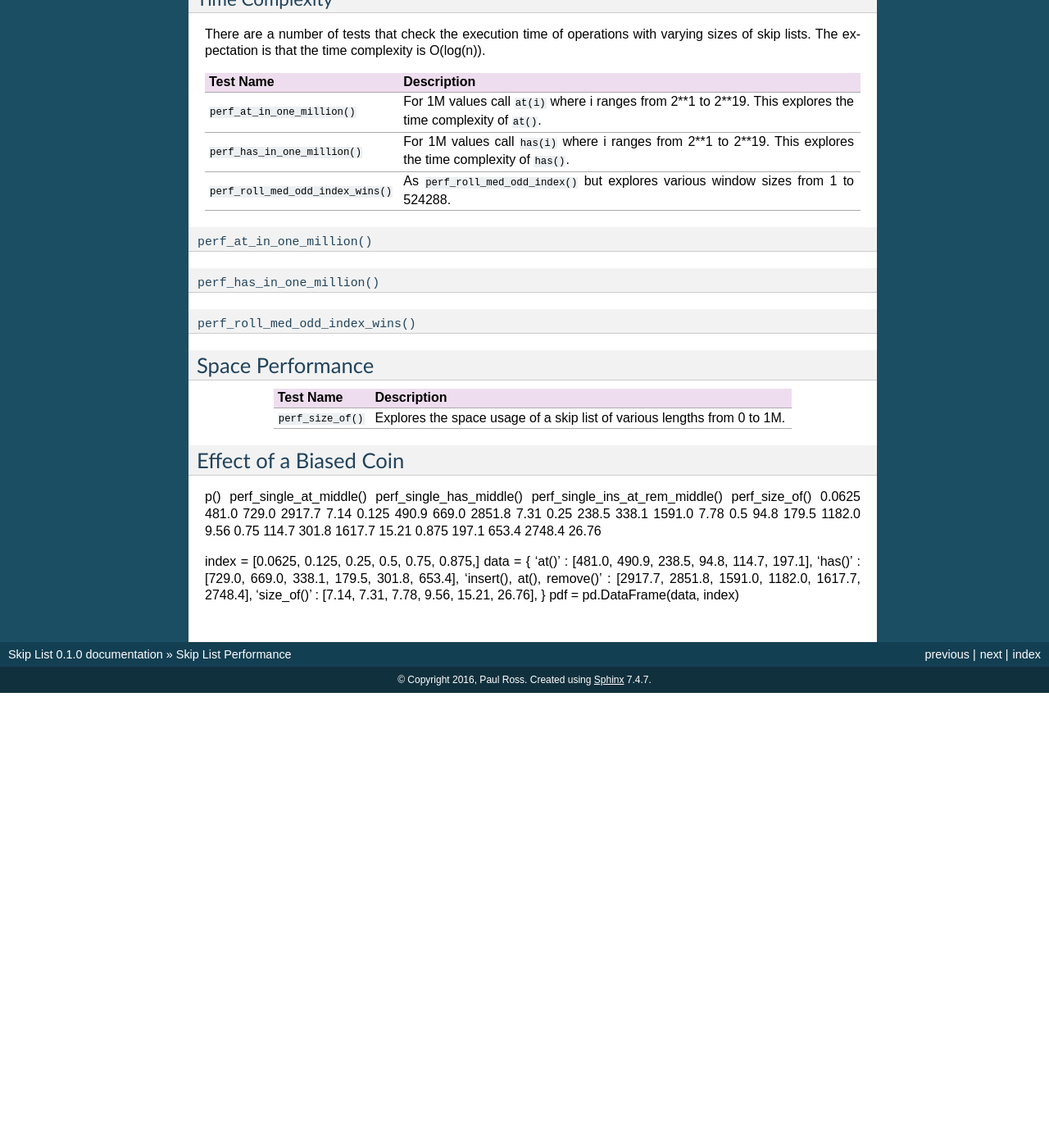
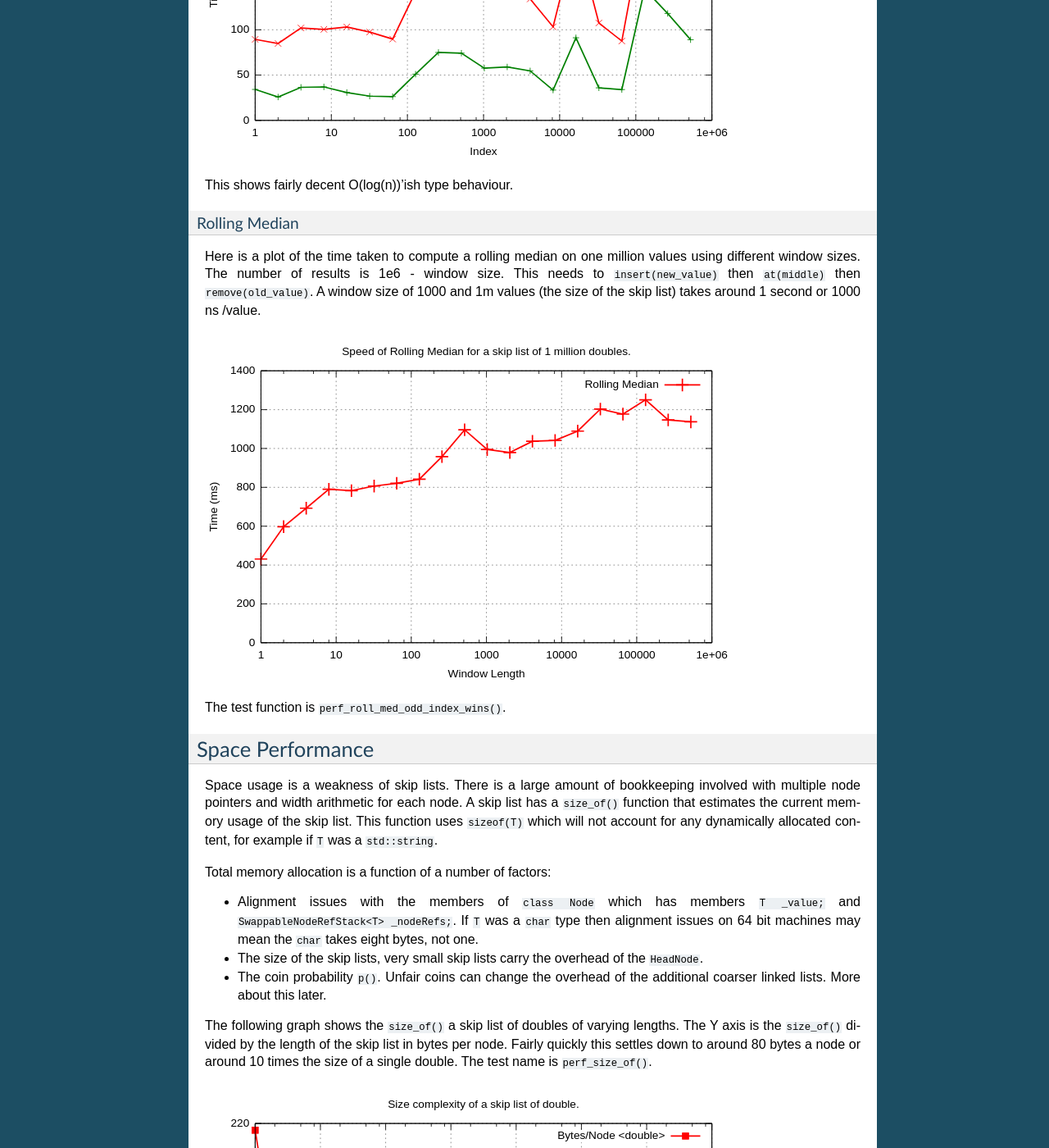
Before and after one commit to paulross/skiplist, a Sphinx documentation site: the page built from docs/source/performance.rst, in a window 1280 px wide and 1400 px high, scrolled down 1682 px. Shown: the whole window at 82% size. Built offline with Sphinx 7.4.7, drawn with Linux system fonts in a browser that asks for light colours; before the commit the page ends 2527 px from its top, so only the background shows below that; some of the changed text lies outside the part shown.

Commit message:
Adds more documentation.

```diff
--- /dev/null
+++ b/docs/source/api.rst
@@ -0,0 +1,232 @@
+.. highlight:: python
+    :linenothreshold: 10
+
+.. highlight:: c
+    :linenothreshold: 10
+
+.. toctree::
+    :maxdepth: 3
+
+***********************************************
+Skip List API
+***********************************************
+
+.. _skiplist-cpp-api-label:
+
+===============================================
+C++ API
+===============================================
+
+-------------------------
+Example in C++
+-------------------------
+
+.. code-block:: cpp
+
+    #include "SkipList.h"
+
+    using namespace ManAHL::SkipList;
+
+    HeadNode<double> sl;
+
+    sl.insert(42.0);
+    sl.insert(21.0);
+    sl.insert(84.0);
+
+    sl.has(42.0) // true
+    sl.size()    // 3
+    sl.at(1)     // 42.0, throws IndexError if index out of range
+
+    sl.remove(21.0); // throws ValueError if value not present
+
+    sl.size()    // 2
+    sl.at(1)     // 84.0
+
+--------------------
+Constructors
+--------------------
+
+There is only one constructor to a ``HeadNode`` and that takes no arguments.
+
+----------------------
+``has(T &val) const;``
+----------------------
+
+Declaration: ``bool has(const T &value) const;``
+
+This returns ``true`` or ``false`` if the skip list has the value val. This is O(log(n)) for well formed skip lists.
+
+----------------------------
+``at(size_t index) const;``
+----------------------------
+
+Declaration: ``const T &at(size_t index) const;``
+
+This returns the value of type ``T`` at the given index. This will throw an ``IndexError`` if the index is >= size of the skip list. This is O(log(n)) for well formed skip lists.
+
+----------------------------------------------------------------
+``at(size_t index, size_t count, std::vector<T> &dest) const;``
+----------------------------------------------------------------
+
+Declaration: ``void at(size_t index, size_t count, std::vector<T> &dest) const;``
+
+This loads a vector of type ``T`` with ``count`` values starting at the given index. This will throw an ``IndexError`` if the index + count is >= size of the skip list. This is O(count * log(n)) for well formed skip lists.
+
+------------------
+``size() const``
+------------------
+
+Declaration: ``size_t size() const;``
+
+Returns the number of items in the skip list.
+
+------------------
+``insert(T &val)``
+------------------
+
+Declaration: ``void insert(const T &value);``
+
+Inserts a copy of ``value`` such that the previous value, if present, is <= ``value`` and the next value is > ``value``.
+
+Finding the place to insert a node follows the has(T &val) algorithm to find the place in the skip list to create a new node.
+Inserts of duplicate values are made after any existing duplicate values.
+All nodes are inserted at level 0 even if the insertion point can be seen at a higher level.
+The search for an insertion location creates a recursion stack that, when unwound, updates the traversed nodes {width, Node<T>*} data.
+Once an insert position is found a Node is created whose height is determined by repeatedly tossing a virtual coin until 'tails' is found.
+This node initially has all node references to be to itself (this), and the widths set to 1 for level 0 and 0 for the remaining levels, they will be used to sum the widths at one level down.
+On recursion ('left') each node adds its width to the new node at the level above the current level.
+On moving up a level the current node swaps its width and node pointer with the new node at that new level.
+
+------------------
+``remove(T &val)``
+------------------
+
+Declaration: ``void remove(const T &value);``
+
+Removes the value from the skip list. This will throw an ``ValueError`` if the value is not present.
+
+If there are duplicate values the last one is removed first, this is for symmetry with insert().
+Essentially this is the same as insert() but once the node is found the insert() updating algorithm is reversed and the node deleted.
+
+
+-------------------------------------
+Specialised APIs
+-------------------------------------
+
+^^^^^^^^^^^^^^^^^^^^^^^^^^
+``height() const``
+^^^^^^^^^^^^^^^^^^^^^^^^^^
+
+Declaration: ``size_t height() const;``
+
+Returns the number of linked lists that make up the skip list. Minimum 1.
+
+^^^^^^^^^^^^^^^^^^^^^^^^^^^^^^^^^^^^
+``height(size_t idx) const``
+^^^^^^^^^^^^^^^^^^^^^^^^^^^^^^^^^^^^
+
+Declaration: ``size_t height(size_t idx) const;``
+
+Returns the number of linked lists that a particular node at index ``idx`` participates in. Will throw a IndexError if idx is >= size of the skip list. Minimum 1.
+
+^^^^^^^^^^^^^^^^^^^^^^^^^^^^^^^^^^^^^^^^^^^^
+``width(size_t idx, size_t level) const``
+^^^^^^^^^^^^^^^^^^^^^^^^^^^^^^^^^^^^^^^^^^^^
+
+Declaration: ``size_t width(size_t idx, size_t level) const;``
+
+Returns the number of nodes a node reference skips for the node at ``idx`` and the level at ``level``. Will throw a IndexError if idx is >= size of the skip list or ``level`` >= the node height. Minimum 1.
+
+^^^^^^^^^^^^^^^^^^^^^^^^^^^^^^^^^^^^^^^^^^^^^^^^^^^^^^^^
+``dotFile(std::ostream &os) const``
+^^^^^^^^^^^^^^^^^^^^^^^^^^^^^^^^^^^^^^^^^^^^^^^^^^^^^^^^
+
+Declaration: ``void dotFile(std::ostream &os) const;``
+
+Writes a representation of the current state of the skip is as a fragment of a DOT file to the stream ``os`` as a ``subgraph``.
+
+Internally the ``HeadNode`` keeps a count of how many times this has been called. The first time this function is called writes the preamble of DOT file as well as the subgraph.
+
+Writing to ``os`` before or between ``dotFile()`` calls may produce undefined DOT format files.
+
+Here is an example of using this method:
+
+.. code-block:: cpp
+
+    #include "SkipList.h"
+
+    ManAHL::SkipList::HeadNode<double> sl;
+    sl.insert(42.0);
+    sl.insert(84.0);
+    sl.insert(21.0);
+    sl.insert(100.0);
+    sl.insert(12.0);
+    sl.dotFile(std::cout);
+    sl.dotFileFinalise(std::cout);
+
+There are examples of code that performs this in *src/cpp/main.cpp*
+
+There are examples of the result in :ref:`skiplist-visualisation-label`
+
+This method requires the macro ``INCLUDE_METHODS_THAT_USE_STREAMS`` to be defined.
+
+^^^^^^^^^^^^^^^^^^^^^^^^^^^^^^^^^^^^^^^^^^^^^^^^^^^^^^^^^^
+``dotFileFinalise(std::ostream &os) const``
+^^^^^^^^^^^^^^^^^^^^^^^^^^^^^^^^^^^^^^^^^^^^^^^^^^^^^^^^^^
+
+Declaration: ``void dotFileFinalise(std::ostream &os) const;``
+
+Writing to ``os`` after ``dotFileFinalise()`` produces may produce undefined DOT format files.
+
+This method requires the macro ``INCLUDE_METHODS_THAT_USE_STREAMS`` to be defined.
+
+^^^^^^^^^^^^^^^^^^^^^^^^^^^^^^^^^^^^^^^^^^^^^^^
+``lacksIntegrity() const;``
+^^^^^^^^^^^^^^^^^^^^^^^^^^^^^^^^^^^^^^^^^^^^^^^
+
+Declaration: ``IntegrityCheck lacksIntegrity() const;``
+
+Returns non-zero if the integrity of this data structure is compromised.
+The return values are defined in *src/cpp/IntegrityEnums.h*
+This is a thorough but expensive check!
+
+^^^^^^^^^^^^^^^^^^^^^^^^^^^^^^^^^^
+``size_of() const``
+^^^^^^^^^^^^^^^^^^^^^^^^^^^^^^^^^^
+
+Declaration: ``size_t size_of() const;``
+
+Estimate of the number of bytes used by the skip list. This will not include any dynamically allocated memory such as used by ``std::string``.
+
+.. _skiplist-python-api-label:
+
+===============================================
+Python API
+===============================================
+
+-------------------------
+Example in Python
+-------------------------
+
+.. code-block:: python
+
+    import cSkipList
+
+    sl = cSkipList.PySkipList(float)
+
+    sl.insert(42.0)
+    sl.insert(21.0)
+    sl.insert(84.0)
+
+    sl.has(42.0) # True
+    sl.size()    # 3
+    sl.at(1)     # 42.0
+
+    sl.has(42.0) # True
+    sl.size()    # 3
+    sl.at(1)     # 42.0, raises IndexError if index out of range
+
+    sl.remove(21.0); # raises ValueError if value not present
+
+    sl.size()    # 2
+    sl.at(1)     # 84.0
--- a/docs/source/index.rst
+++ b/docs/source/index.rst
@@ -9,10 +9,11 @@ SkipList documentation
 Contents:
 
 .. toctree::
-   :maxdepth: 2
+   :maxdepth: 3
 
    introduction
    design
+   api
    performance
    visualisations
    biased_coins
--- a/docs/source/introduction.rst
+++ b/docs/source/introduction.rst
@@ -9,9 +9,9 @@
 
 .. _introduction-label:
 
-**************************************
+======================================
 Introduction
-**************************************
+======================================
 
 A skip list is a singly linked list of ordered nodes where each node participates in a subset of, sparser, linked lists. These additional 'sparse' linked lists provide rapid indexing and mutation of the underlying linked list. A skip list is a probabilistic data structure using a random function to determine how many 'sparse' linked lists any particular node participates in.
 
@@ -29,7 +29,7 @@ This project contains a Skip List implementation in C++ with Python bindings.
 * Works with any C++ type <T> that has comparison operators.
 * No capacity restrictions apart from available memory.
 * Heavily performance tested.
-* Aimed at performing fast rolling median but can do rolling percentile equally well.
+* Aimed at performing fast rolling median but can do any rolling fraction.
 * Functional tests at both the C++ and Python level.
 * Deterministic tests of a probablistic data structure.
 * The C++ skip list has exhaustive internal integrity checks.
--- a/docs/source/performance.rst
+++ b/docs/source/performance.rst
@@ -50,7 +47,15 @@ The performance test mostly work on a skip list of type ``double`` that has 1 mi
 Mutating operations: ``insert()``, ``remove()``
 -------------------------------------------------
 
-These operations on a skip list containing 1 million doubles is typically 450 ns (2.2 million operations per second).
+These operations depend on the size of the skip list. For one containing 1 million doubles each operation is typically 450 ns (2.2 million operations per second).
+
+Here is a graph showing the cost of the *combined* ``insert()`` plus ``remove()`` of a value in the middle of the list, both as time in (ns) and rate per second.
+The test functions ``perf_single_ins_rem_middle_vary_length()``.
+
+.. image:: plots/perf_ins_rem_mid.svg
+    :width: 640
+
+This shows good O(log(n)) behaviour where n is the skip list size.
 
 -------------------------------------------------
 Indexing operations: ``at()``, ``has()``
@@ -58,72 +63,142 @@ Indexing operations: ``at()``, ``has()``
 
 These operations on a skip list containing 1 million doubles is typically 220 ns (4.6 million operations per second).
 
+^^^^^^^^^^^^^^^^^^^^^^^^^^^^^^^^^^^^^^^^^^^^^^^^^^^^^
+vs Location
+^^^^^^^^^^^^^^^^^^^^^^^^^^^^^^^^^^^^^^^^^^^^^^^^^^^^^
 
--------------------------------------------------
+Here is plot of the time taken to execute ``at()`` or ``has()`` on a skip list of 1 million doubles where the X-axis is the position in the skip list of the found double.
+The test functions are respectively ``perf_at_in_one_million()`` and ``perf_has_in_one_million()``.
+
+
+.. image:: plots/perf_at_has.svg
+    :width: 640
+
+This shows fairly decent O(log(n))'ish type behaviour.
+
+^^^^^^^^^^^^^^^^^^^^^^^^^^^^^^^^^^^
+Rolling Median
+^^^^^^^^^^^^^^^^^^^^^^^^^^^^^^^^^^^
+
+Here is a plot of the time taken to compute a rolling median on one million values using different window sizes. The number of results is 1e6 - window size. This needs to ``insert(new_value)`` then ``at(middle)`` then ``remove(old_value)``. A window size of 1000 and 1m values (the size of the skip list) takes around 1 second or 1000 ns /value.
+
+.. image:: plots/perf_roll_med_odd_index_wins.svg
+    :width: 640
+
+The test function is ``perf_roll_med_odd_index_wins()``.
+
+====================================
+Space Performance
+====================================
+
+Space usage is a weakness of skip lists. There is a large amount of bookkeeping involved with multiple node pointers and width arithmetic for each node. A skip list has a ``size_of()`` function that estimates the current memory usage of the skip list. This function uses ``sizeof(T)`` which will not account for any dynamically allocated content, for example if ``T`` was a ``std::string``.
+
+Total memory allocation is a function of a number of factors:
+
+* Alignment issues with the members of ``class Node`` which has members ``T _value;`` and ``SwappableNodeRefStack<T> _nodeRefs;``. If ``T`` was a ``char`` type then alignment issues on 64 bit machines may mean the ``char`` takes eight bytes, not one.
+* The size of the skip lists, very small skip lists carry the overhead of the ``HeadNode``.
+* The coin probability ``p()``. Unfair coins can change the overhead of the additional coarser linked lists. More about this later.
+
+The following graph shows the ``size_of()`` a skip list of doubles of varying lengths. The Y axis is the ``size_of()`` divided by the length of the skip list in bytes per node. Fairly quickly this settles down to around 80 bytes a node or around 10 times the size of a single double. The test name is ``perf_size_of()``.
+
+.. image:: plots/perf_size_of.svg
+    :width: 640
+
+
+---------------------------------------------
+Height Distribution
+---------------------------------------------
+
+This graph shows the height growth of the skip list where the height is the number of additional coarse linked lists. It should grow in a log(n) fashion and it does. It is not monotonic as this skip list is a probabilistic data structure.
+
+.. image:: plots/perf_height_size.svg
+    :width: 640
+
+
+.. _performance-biased-coins-label:
+
+====================================
+Effect of a Biased Coin
+====================================
+
+The default compilation of the skip list uses a fair coin. The coin toss is determined by ``tossCoin()`` in *SkipList.cpp* which has the following implementation:
+
+.. code-block:: c
+
+    bool tossCoin() {
+        return rand() < RAND_MAX / 2;
+    }
+
+The following biases can be introduced with these return statements:
+
+=================================== ================================================================
+p()                                 Return statement
+=================================== ================================================================
+6.25%                               ``return rand() < RAND_MAX / 16;``
+12.5%                               ``return rand() < RAND_MAX / 8;``
+25%                                 ``return rand() < RAND_MAX / 4;``
+50%                                 ``return rand() < RAND_MAX / 2;``
+75%                                 ``return rand() < RAND_MAX - RAND_MAX / 4;``
+87.5%                               ``return rand() < RAND_MAX - RAND_MAX / 8;``
+=================================== ================================================================
+
+For visualising what a skip list looks like with a biased coin see :ref:`biased-coins-label`
+
+------------------------------------
+Time Performance
+------------------------------------
+
+The following graph plots the time cost of ``at(middle)``, ``has(middle_value)``, ``insert(), at(), remove()`` and the rolling median (window size 101) all on a 1 million long skip list of doubles against ``p()`` the probability of the coin toss being heads. The time cost is normalised to ``p(0.5)``.
+
+.. image:: plots/biased_coin_effect.svg
+    :width: 640
+
+Reducing ``p()`` reduces the number of coarser linked lists that help speed up the search so it is expected that the performance would deteriorate. If ``p()`` was zero the skip list would be, effectively, a singly linked list with O(n) search performance. I do not understand why the rolling median performance appears to improve slightly when the rolling median is really just an ``insert(), at(), remove()`` operation.
+
+Increasing ``p()`` increases the number of coarser linked lists that might be expected to speed up the search. This does not do so in practice, possible explanations are:
+
+* The increased cost of creating a node
+* The increased memory usage (see next section)
+* Poor locality of reference of the nodes.
+
+------------------------------------
+Space Performance
+------------------------------------
+
+The result of ``p()`` greatly influences the space used as it directly affects the number of coarser linked lists created. In practice a reduction of ``p()`` provides some small space improvement.
+
+.. image:: plots/biased_coin_effect_size_of.svg
+    :width: 640
+
+If the skip list was highly optimised for rolling median operations it might be worth experimenting with ``p(0.25)`` or even ``p(0.125)`` and evaluate the time/space requirements but otherwise there seems no reason, in the general case, to use anything but ``p(0.5)``.
+
+
+===============================
 Detailed Performance
--------------------------------------------------
+===============================
 
 The performance test function names all start with ``perf_...`` and are as follows. The skip list type is ``<double>``. In the table below 1M means mega, i.e. 2**20 or 1024*1024 or 1048576:
 
-.. =================================== ================================================================
-.. Test Name                           Description
-.. =================================== ================================================================
-.. ``perf_single_insert_remove()``     With an empty skip list add one item and remove it.
-.. ``perf_large_skiplist_ins_only()``  Starting with an empty skiplist append 1 million values.
-.. ``perf_large_skiplist_ins_rem()``   Starting with an empty skiplist append 1 million values then
-..                                     remove the first (lowest) value until the skip list is empty.
-.. ``perf_single_ins_rem_middle()``    With a skiplist of 1 million values insert the
-..                                     middle value (i.e. 500,000.0) and remove it.
-.. ``perf_single_at_middle()``         With a skiplist of 1 million values find the middle value.
-.. ``perf_single_has_middle()``        With a skiplist of 1 million values test for the middle value.
-.. ``perf_single_ins_at_rem_middle()`` With a skiplist of 1 million values call ``insert(v)``,
-..                                     ``at(500000)`` and ``remove(v)`` where ``v`` corresponds to
-..                                     the middle value. This simulates the actions of a rolling
-..                                     median.
-.. ``perf_median_sliding_window()``    Simulate a rolling median of 100 values. Create an
-..                                     initially empty skip list. For each of 10,000 random values
-..                                     insert the value into the skip list. For indecies > 100 extract
-..                                     the middle value from the skip list as the median then remove
-..                                     the i-100 value from the skip list.
-.. ``perf_1m_median_values()``         Simulate a rolling median of 101 values. Similar to
-..                                     ``perf_median_sliding_window()`` but uses 1 million values.
-.. ``perf_1m_medians_1000_vectors()``  Simulate a rolling median of 101 values. Similar to
-..                                     ``perf_1m_median_values()`` but uses 1000 values repeated
-..                                     1000 times.
-.. ``perf_simulate_real_use()``        Simulate a rolling median of 200 values. Similar to
-..                                     ``perf_1m_medians_1000_vectors()`` but uses 8000 values repeated
-..                                     8000 times i.e. the rolling median of 8000x8000 array.
-.. ``perf_at_in_one_million()``        For 1M values call ``at(i)`` where i ranges from 2**1 to 2**19.
-..                                     This explores the time complexity of ``at()``.
-.. ``perf_has_in_one_million()``       For 1M values call ``has(i)`` where i ranges from 2**1 to 2**19.
-..                                     This explores the time complexity of ``has()``.
-.. ``perf_roll_med_odd_index()``       Tests the time cost of ``ManAHL::RollingMedian::odd_index`` for
-..                                     1 million values and a window size of 101.
-.. ``perf_roll_med_odd_index_wins()``  As ``perf_roll_med_odd_index()`` but explores various window
-..                                     sizes from 1 to 524288.
-.. ``perf_size_of()``                  Explores the space usage of a skip list of various lengths from
-..                                     0 to 1M.
-.. =================================== ================================================================
 
 =================================== =========================================== =========== ========
 Test Name                           Measure                                     Time/value  Rate
 =================================== =========================================== =========== ========
 ``perf_single_insert_remove()``     With an empty skip list                     240 ns      4.1 M/s
                                     add one item and remove it.
-``perf_large_skiplist_ins_only()``  Starting with an empty skiplist append 1    740 ns      1.3 M/s
+``perf_large_skiplist_ins_only()``  Starting with an empty skip list append 1   740 ns      1.3 M/s
                                     million values.
-``perf_large_skiplist_ins_rem()``   Starting with an empty skiplist append 1    900 ns      1.1 M/s
+``perf_large_skiplist_ins_rem()``   Starting with an empty skip list append 1   900 ns      1.1 M/s
                                     million values then remove the first
                                     (lowest) value until the skip list is
                                     empty.
-``perf_single_ins_rem_middle()``    With a skiplist of 1 million values insert  1200 ns     0.85 M/s
+``perf_single_ins_rem_middle()``    With a skip list of 1 million values insert 1200 ns     0.85 M/s
                                     the middle value (i.e. 500,000.0) and
                                     remove it.
-``perf_single_at_middle()``         With a skiplist of 1 million values find    220 ns      4.6 M/s
+``perf_single_at_middle()``         With a skip list of 1 million values find   220 ns      4.6 M/s
                                     the middle value.
-``perf_single_has_middle()``        With a skiplist of 1 million values test    210 ns      4.8 M/s
+``perf_single_has_middle()``        With a skip list of 1 million values test   210 ns      4.8 M/s
                                     for the middle value.
-``perf_single_ins_at_rem_middle()`` With a skiplist of 1 million values call    1400 ns     0.7 M/s
+``perf_single_ins_at_rem_middle()`` With a skip list of 1 million values call   1400 ns     0.7 M/s
                                     ``insert(v)``, ``at(500000)`` and
                                     ``remove(v)`` where ``v`` corresponds to
                                     the middle value. This simulates the
@@ -171,55 +246,3 @@ Test Name                           Description
 ``perf_roll_med_odd_index_wins()``  As ``perf_roll_med_odd_index()`` but explores various window
                                     sizes from 1 to 524288.
 =================================== ================================================================
-
-
-^^^^^^^^^^^^^^^^^^^^^^^^^^^^^^^^^^^
-``perf_at_in_one_million()``
-^^^^^^^^^^^^^^^^^^^^^^^^^^^^^^^^^^^
-
-^^^^^^^^^^^^^^^^^^^^^^^^^^^^^^^^^^^
-``perf_has_in_one_million()``
-^^^^^^^^^^^^^^^^^^^^^^^^^^^^^^^^^^^
-
-^^^^^^^^^^^^^^^^^^^^^^^^^^^^^^^^^^^
-``perf_roll_med_odd_index_wins()``
-^^^^^^^^^^^^^^^^^^^^^^^^^^^^^^^^^^^
-
-
-
-
-
-====================================
-Space Performance
-====================================
-
-=================================== ================================================================
-Test Name                           Description
-=================================== ================================================================
-``perf_size_of()``                  Explores the space usage of a skip list of various lengths from
-                                    0 to 1M.
-=================================== ================================================================
-
-
-====================================
-Effect of a Biased Coin
-====================================
-
-
-
-p()	perf_single_at_middle()	perf_single_has_middle()	perf_single_ins_at_rem_middle()	perf_size_of()
-0.0625	481.0	729.0	2917.7	7.14
-0.125	490.9	669.0	2851.8	7.31
-0.25	238.5	338.1	1591.0	7.78
-0.5	94.8	179.5	1182.0	9.56
-0.75	114.7	301.8	1617.7	15.21
-0.875	197.1	653.4	2748.4	26.76
-
-index = [0.0625, 0.125, 0.25, 0.5, 0.75, 0.875,]
-data = {
-'at()' : [481.0, 490.9, 238.5, 94.8, 114.7, 197.1],
-'has()' : [729.0, 669.0, 338.1, 179.5, 301.8, 653.4],
-'insert(), at(), remove()' : [2917.7, 2851.8, 1591.0, 1182.0, 1617.7, 2748.4],
-'size_of()' : [7.14, 7.31, 7.78, 9.56, 15.21, 26.76],
-}
-pdf = pd.DataFrame(data, index)
```
Also changed, not shown: other parts of docs/source/performance.rst (+3 -6 lines), docs/source/biased_coins.rst (+15 -13 lines), docs/source/design.rst (+18 -38 lines), docs/source/visualisations.rst (+13 -14 lines), docs/source/plots/biased_coin_effect.svg, docs/source/plots/biased_coin_effect_size_of.svg (added), docs/source/plots/perf_ins_rem_mid.svg (added), docs/source/plots/perf_size_of.svg, 6 other files.
